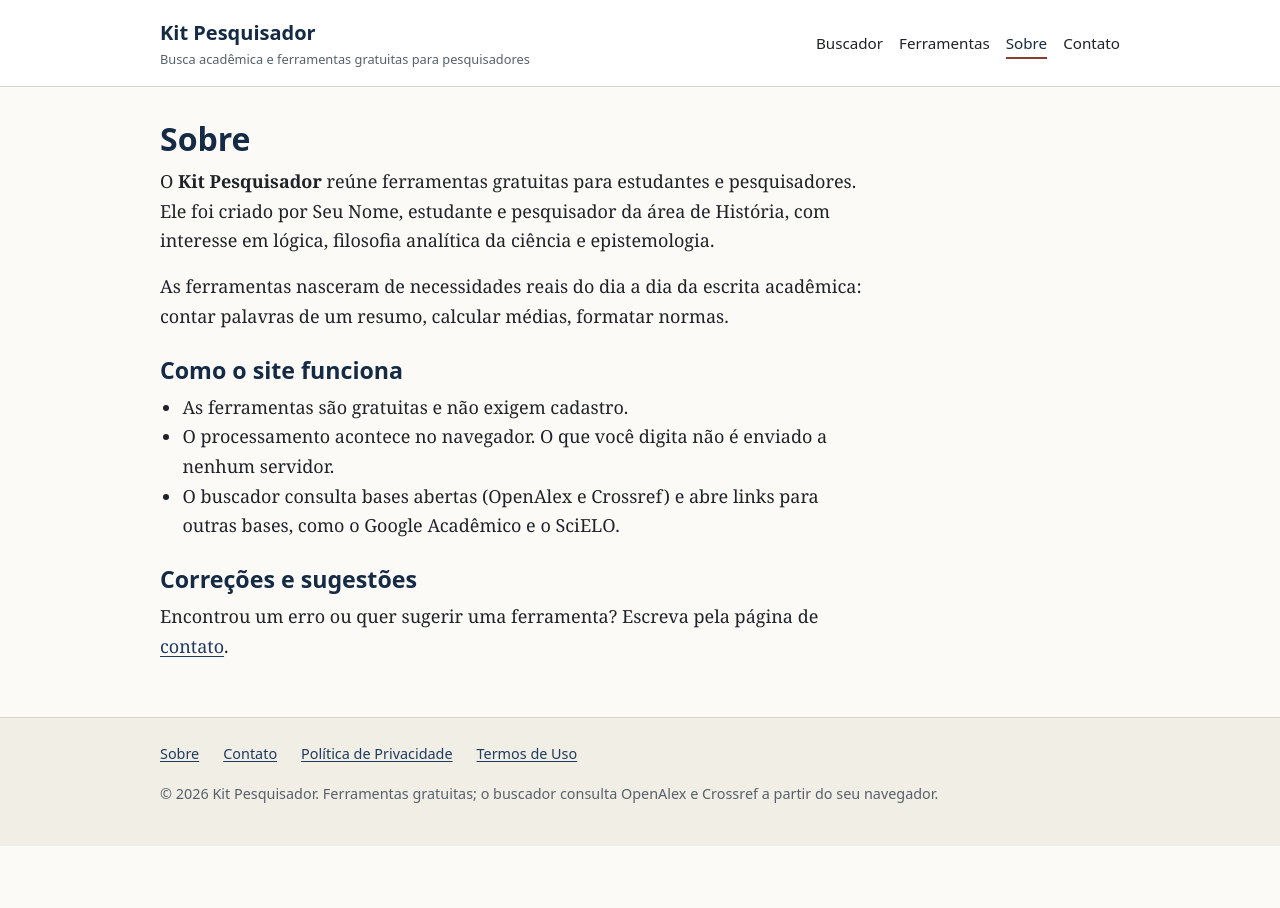
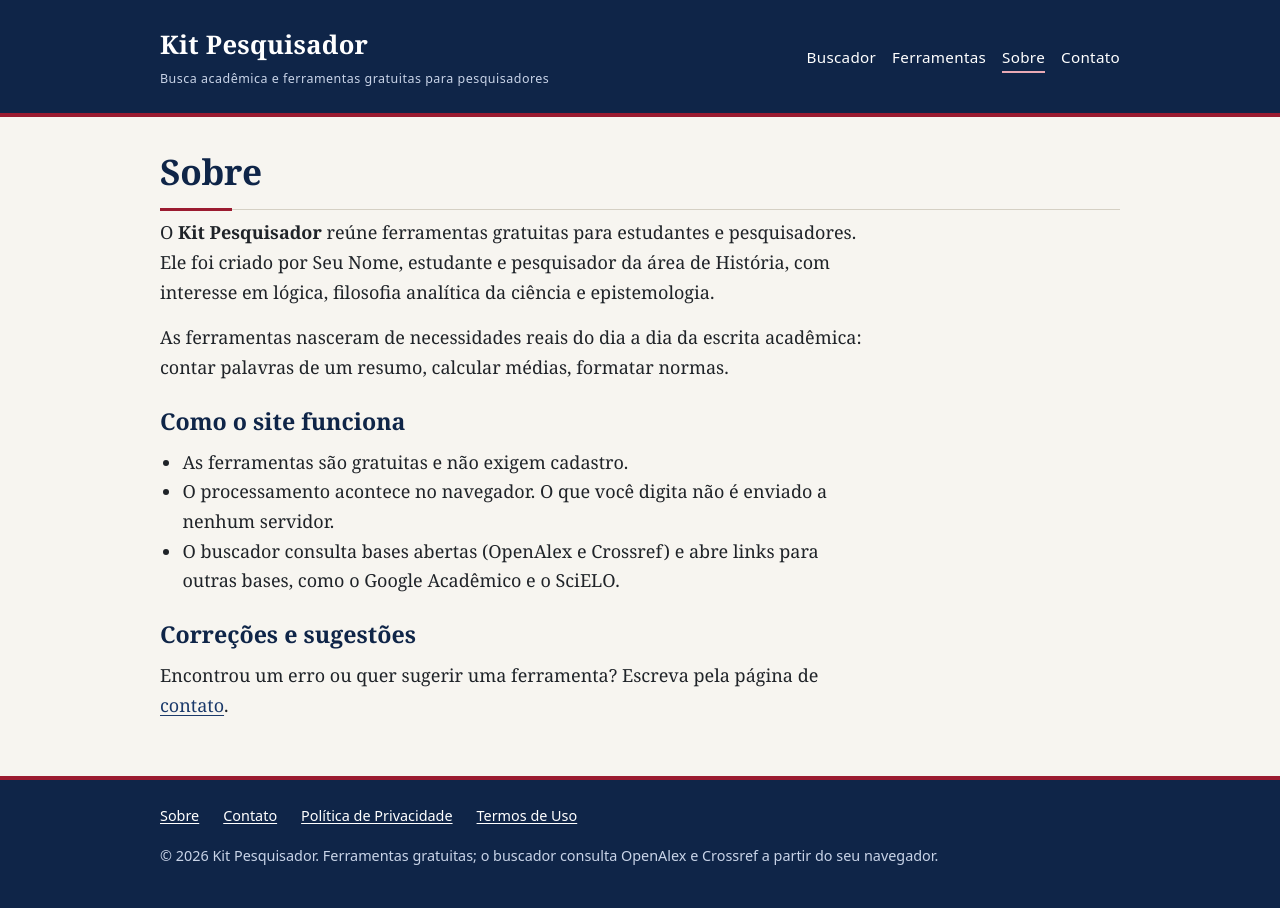
Before and after one commit to oficialconstante-del/kitpesquisador, an Eleventy site: page src/sobre.njk in a window 1280 px wide. Before the commit the page ends 846 px from the top, so only its background shows below. Built offline with nearby package versions, Linux system fonts and the light colour scheme; Eleventy itself is replaced by a stand-in of ours; files that its build step writes are made by us from their sources.

Commit message:
Refactor color variables and add new styles
Updated color variables for a more academic theme and added new styles for the header, footer, and buttons.

```diff
--- a/src/css/estilo.css
+++ b/src/css/estilo.css
@@ -6,22 +6,24 @@
 
 :root {
   /* Cores (paleta neutra e acadêmica) */
-  --cor-fundo: #fbfaf7;          /* papel */
+  --cor-fundo: #f7f5f0;          /* papel */
   --cor-superficie: #ffffff;     /* cartões e campos */
   --cor-texto: #1f2328;
   --cor-texto-suave: #57606a;
-  --cor-primaria: #1f3a5f;       /* azul-tinta */
-  --cor-primaria-escura: #152a45;
-  --cor-destaque: #8c3b2e;       /* terracota discreta */
-  --cor-borda: #d8d4cb;
-  --cor-fundo-suave: #f1eee6;
+  --cor-primaria: #1b3a6b;       /* azul acadêmico */
+  --cor-primaria-escura: #0f2548;/* azul-marinho */
+  --cor-destaque: #9b1b30;       /* vermelho-vinho */
+  --cor-borda: #d5d0c4;
+  --cor-fundo-suave: #eeebe3;
+  --cor-azul-claro: #e4eaf4;
+  --cor-sobre-escuro: #c9d4e8;   /* texto suave sobre azul-marinho */
   --cor-sucesso: #2b6a4b;
   --cor-alerta: #9a5b00;
   --cor-erro: #a1362b;
-  --cor-foco: #2f6fdb;
+  --cor-foco: #2a62c4;
 
   /* Formas e espaçamento */
-  --raio: 8px;
+  --raio: 6px;
   --raio-pequeno: 4px;
   --sombra: 0 1px 2px rgba(31, 35, 40, 0.08);
   --espaco-1: 0.25rem;
@@ -53,7 +55,7 @@ body {
 }
 
 h1, h2, h3, h4 {
-  font-family: var(--fonte-interface);
+  font-family: var(--fonte-texto);
   color: var(--cor-primaria-escura);
   line-height: 1.25;
   margin: var(--espaco-4) 0 var(--espaco-2);
@@ -285,3 +287,75 @@ a.selo-aberto:hover { background: #d2e8da; color: var(--cor-sucesso); }
 .outras-bases { margin: var(--espaco-4) 0; }
 .outras-bases h2 { margin-top: 0; }
 .lista-links { list-style: none; padding: 0; display: grid; gap: var(--espaco-2); grid-template-columns: repeat(auto-fill, minmax(18rem, 1fr)); font-family: var(--fonte-interface); font-size: 0.95rem; }
+
+
+/* ==========================================================================
+   Tema clássico acadêmico: azul-marinho e vermelho-vinho
+   (sobrepõe regras anteriores; as cores continuam nos tokens de :root)
+   ========================================================================== */
+.cabecalho {
+  background: var(--cor-primaria-escura);
+  border-bottom: 4px solid var(--cor-destaque);
+}
+.cabecalho .recipiente { padding-top: var(--espaco-4); padding-bottom: var(--espaco-4); }
+.marca {
+  font-family: var(--fonte-texto); font-size: 1.6rem; letter-spacing: 0.01em;
+  color: #fff;
+}
+.marca small {
+  font-family: var(--fonte-interface); font-size: 0.78rem; letter-spacing: 0.04em;
+  color: var(--cor-sobre-escuro); margin-top: 0.15rem;
+}
+.menu a { color: #fff; font-size: 0.95rem; letter-spacing: 0.02em; }
+.menu a:hover, .menu a[aria-current="page"] { color: #fff; border-bottom-color: #e9aab5; }
+
+.rodape { background: var(--cor-primaria-escura); color: var(--cor-sobre-escuro); border-top: 4px solid var(--cor-destaque); }
+.rodape a { color: #fff; }
+.rodape a:hover { color: #e9aab5; }
+
+.conteudo { padding-top: var(--espaco-4); }
+.conteudo > h1:first-child {
+  position: relative; font-size: 2.2rem; letter-spacing: -0.01em;
+  margin-top: var(--espaco-2); padding-bottom: var(--espaco-3);
+  border-bottom: 1px solid var(--cor-borda);
+}
+.conteudo > h1:first-child::after {
+  content: ""; position: absolute; left: 0; bottom: -2px;
+  width: 4.5rem; height: 3px; background: var(--cor-destaque);
+}
+h2 { padding-bottom: var(--espaco-1); }
+
+.botao { background: var(--cor-primaria); border-color: var(--cor-primaria); letter-spacing: 0.02em; }
+.linha-busca .botao { background: var(--cor-destaque); border-color: var(--cor-destaque); padding-left: var(--espaco-4); padding-right: var(--espaco-4); }
+.linha-busca .botao:hover { background: #7d1526; border-color: #7d1526; }
+
+.cartao { border-top: 3px solid var(--cor-primaria); }
+.buscador.cartao { border-top-color: var(--cor-destaque); background: #fff; }
+.linha-busca input[type="search"] { border-color: #b9c3d6; font-family: var(--fonte-texto); }
+.linha-busca input[type="search"]:focus { border-color: var(--cor-primaria); }
+.filtros > summary { color: var(--cor-primaria-escura); font-weight: 600; }
+
+.lista-resultados { counter-reset: resultado; }
+.resultado { counter-increment: resultado; border-top: 1px solid var(--cor-borda); border-left: 4px solid var(--cor-primaria); }
+.resultado h3 { font-size: 1.2rem; }
+.resultado h3::before {
+  content: counter(resultado) ". "; color: var(--cor-destaque);
+  font-family: var(--fonte-interface); font-size: 0.9rem; font-weight: 700;
+}
+.resultado h3 a { color: var(--cor-primaria-escura); text-decoration-color: #b9c3d6; }
+.resultado h3 a:hover { color: var(--cor-destaque); text-decoration-color: var(--cor-destaque); }
+.selo { background: var(--cor-azul-claro); color: var(--cor-primaria-escura); }
+.botao-secundario { border-color: var(--cor-primaria); }
+.paginacao .botao { min-width: 7rem; }
+
+.outras-bases { border-top-color: var(--cor-primaria); }
+.lista-links a { font-weight: 600; }
+.aviso { border-left-color: var(--cor-destaque); }
+.metrica strong { color: var(--cor-primaria); }
+
+/* Correções de ordem: variantes que devem vencer as regras do tema acima */
+.botao.botao-secundario { background: var(--cor-superficie); color: var(--cor-primaria); border-color: var(--cor-primaria); }
+.botao.botao-secundario:hover { background: var(--cor-azul-claro); color: var(--cor-primaria-escura); }
+.botao.botao-secundario:disabled:hover { background: var(--cor-superficie); }
+.selo.selo-aberto { background: #e3f0e8; color: var(--cor-sucesso); }
+a.selo.selo-aberto:hover { background: #d2e8da; color: var(--cor-sucesso); }
```
